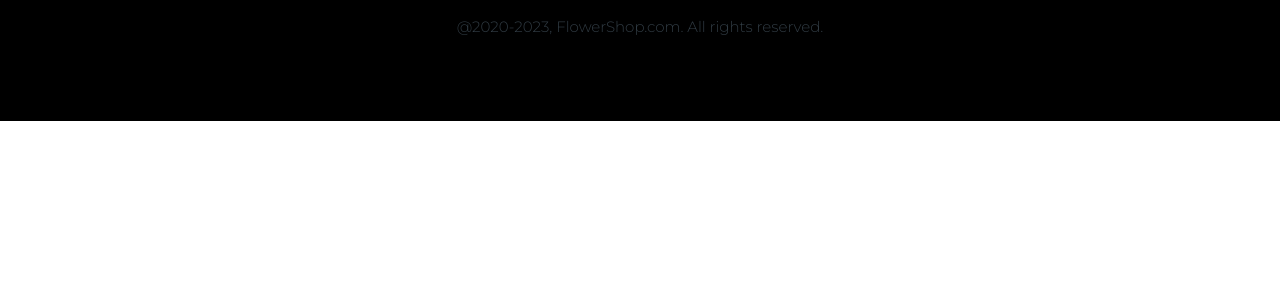
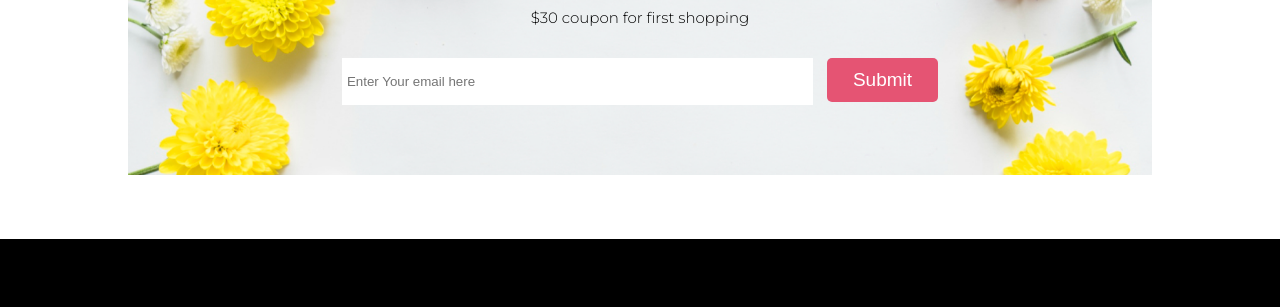
Before and after one commit to ashiqueabdullah/flower-shop-assignment-programingherro, a plain HTML site: page index.html in a window 1280 px wide. Shown: the part 1190-1497 px from the top of the page. Before the commit the page ends 1311 px from the top, so only its background shows below. Drawn offline with Linux system fonts and the light colour scheme.

Commit message:
Call to action

```diff
--- a/css/style.css
+++ b/css/style.css
@@ -91,6 +91,50 @@
 
 /*Instagram Section End*/
 
+/*Call to section start*/
+.bg-image{
+	background-image: url('../img/Rectangle 9.png');
+	background-size: cover;
+	background-repeat: no-repeat;
+	padding: 70px 0px;
+}
+
+.bg-image h2{
+	font-size: 40px;
+	font-weight: 600;
+	font-family: 'Montserrat', sans-serif;
+	text-align: center;
+}
+
+.bg-image p{
+	font-size: 15px;
+	font-weight: 300;
+	font-family: 'Montserrat', sans-serif;
+	text-align: center;
+}
+
+.bg-image form{
+	text-align: center;
+}
+.bg-image form input[type="email"]{
+	width: 45%;
+    padding: 16px 5px;
+    border: none;
+    margin-right: 1%;
+    border-radius: 7p;
+}
+.bg-image form input[type="submit"]{
+	background-color: #E55473;
+    color: white;
+    padding: 11px 26px;
+    border: none;
+    border-radius: 5px;
+    font-size: 19px;
+    margin-top: 3%;
+}
+/*Call to section End*/
+
+
 /*Footer Section Start*/
 .footer{}
 .footer h2{
--- a/index.html
+++ b/index.html
@@ -42,6 +42,16 @@
 	<!-- Instagram Section End -->
 
 	<!-- Call to action section Start -->
+	<div class="container2">
+		<div class="bg-image">
+			<h2>Get The Latest Deals</h2>
+			<p>$30 coupon for first shopping</p>
+			<form>
+				<input type="email" name="email" placeholder="Enter Your email here">
+				<input type="Submit" name="submit">
+			</form>
+		</div>
+	</div>
 	<!-- Call to action section End -->
 
 
```
